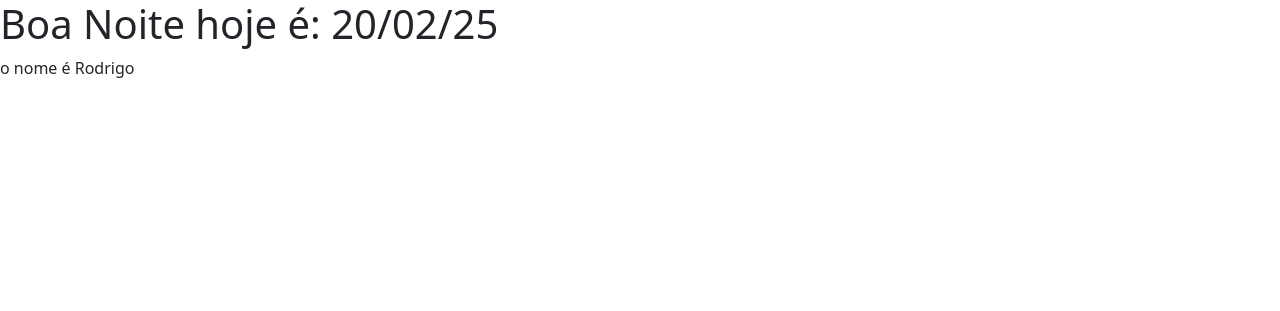
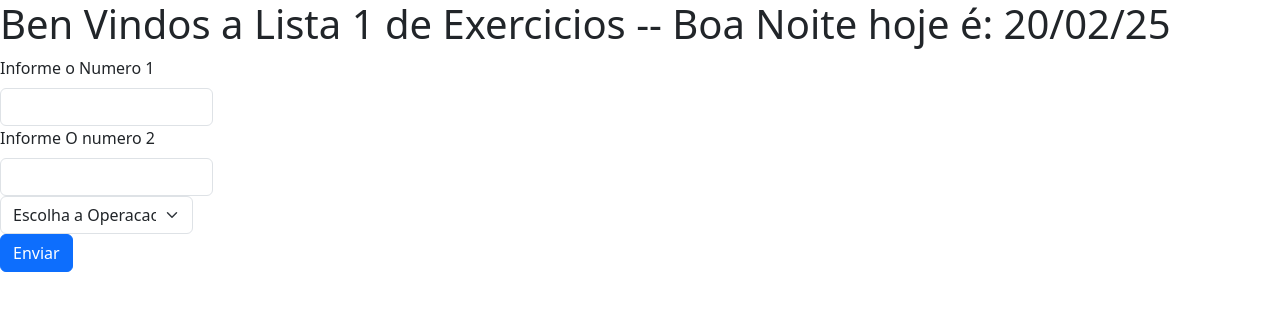
Before and after one commit to RodTds/Eletiva1-PHP, a PHP site: page / in a window 1280 px wide. Shown: the top 311 px of the page. Run offline with PHP 8.4, Linux system fonts and the light colour scheme.

Commit message:
exerc  1 ao 4 usando select das operacoe na index e switch para operacoes na pagina de resposta
Usei um select pegando seus valores para cada operação matemática do exercício 1 ao 4 recebendo uma variável a mais OP na página de resposta pegando seu valor e usando no switch case para execução da operação correspondente.
ficou bem sucedido, já que os mesmo usam 2 inputs para 2 números para operação

```diff
--- a/Lista1/exerc2resposta.php
+++ b/Lista1/exerc2/exerc2resposta.php
@@ -18,7 +18,7 @@
             $numero1 =  $_POST['numero1']; // comando que recebe o valor do formulario,identificado pelo NAME
             $numero2 =  $_POST['numero2']; // neste caspo estameos recebendo pelo metodo POST
             $sub  = $numero1 - $numero2;
-            echo"O valor da Soma é: $sub";
+            echo"O valor da Subtração é: $sub";
             // $div = $numero1 / $numero2; // divisao
             // $mult = $numero1 * $numero2;
             // resto da divisao  %
--- a/exemplo.php
+++ b/exemplo.php
@@ -14,7 +14,7 @@
 
 <form method="post" action="resposta.php">
 
-                        <div class="mb-3">
+                        <div class="col-2">
                             <label for="numero1" class="form-label">Informe o Numero 1</label>
                             <input type="text" id="numero1" name="numero1" class="form-control">
                         </div>
--- a/index.php
+++ b/index.php
@@ -7,21 +7,44 @@
     <link href="https://cdn.jsdelivr.net/npm/bootstrap@5.3.3/dist/css/bootstrap.min.css" rel="stylesheet" integrity="sha384-QWTKZyjpPEjISv5WaRU9OFeRpok6YctnYmDr5pNlyT2bRjXh0JMhjY6hW+ALEwIH" crossorigin="anonymous">
   </head>
   <body>
-    <h1>Boa Noite hoje é:
+    <h1>Ben Vindos a Lista 1 de Exercicios -- Boa Noite hoje é:
         <?php
             date_default_timezone_set('America/Sao_Paulo');
             echo date("d/m/y");
+        ?>
+    </h1>
+    <form method="post" action="resposta.php">
 
-        ?>
-
-
-    </h1>
+            <div class="col-2">
+              <label for="numero1" class="form-label">Informe o Numero 1</label>
+              <input type="text" id="numero1" name="numero1" class="form-control">
+            </div>
+            <div class="col-2">
+                 <label for="numero2" class="form-label">Informe O numero 2</label>
+                 <input type="text" id="numero2" name="numero2" class="form-control">
+             </div>
+             <!--FIM DOS iNPUTS DOS NUMEROS   -->
+             <!--iNICIO DAS SELECAO DAS OPERAÇOES-->
+             <div class="row" >
+                  <div class="col-2">
+                    <select name="op"class="form-select" aria-label="Default select example">
+                      <option selected>Escolha a Operacao</option>
+                      <option value="1" >Somar</option>
+                      <option value="2" >Subtrair</option>
+                      <option value="3" >Dividir</option>
+                      <option value="4" >Multiplicar</option>
+                    </select>
+                   </div>
+                </div>
+                <button type="submit" class="btn btn-primary">Enviar</button>
+                </form>
     <p>
         <?php
-        // aspas duplas colocar a varialvel dentro apresenta o conteudo da variavel
+        /* aspas duplas colocar a varialvel dentro apresenta o conteudo da variavel
         // concatenar é o ponto
              $nome = "Rodrigo";
              echo "o nome é $nome";
+          */
         ?>
     </p>
 
```
Also changed, not shown: resposta.php (+38 -5 lines), Lista1/exerc2/exer2.php (renamed from Lista1/exer2.php).
